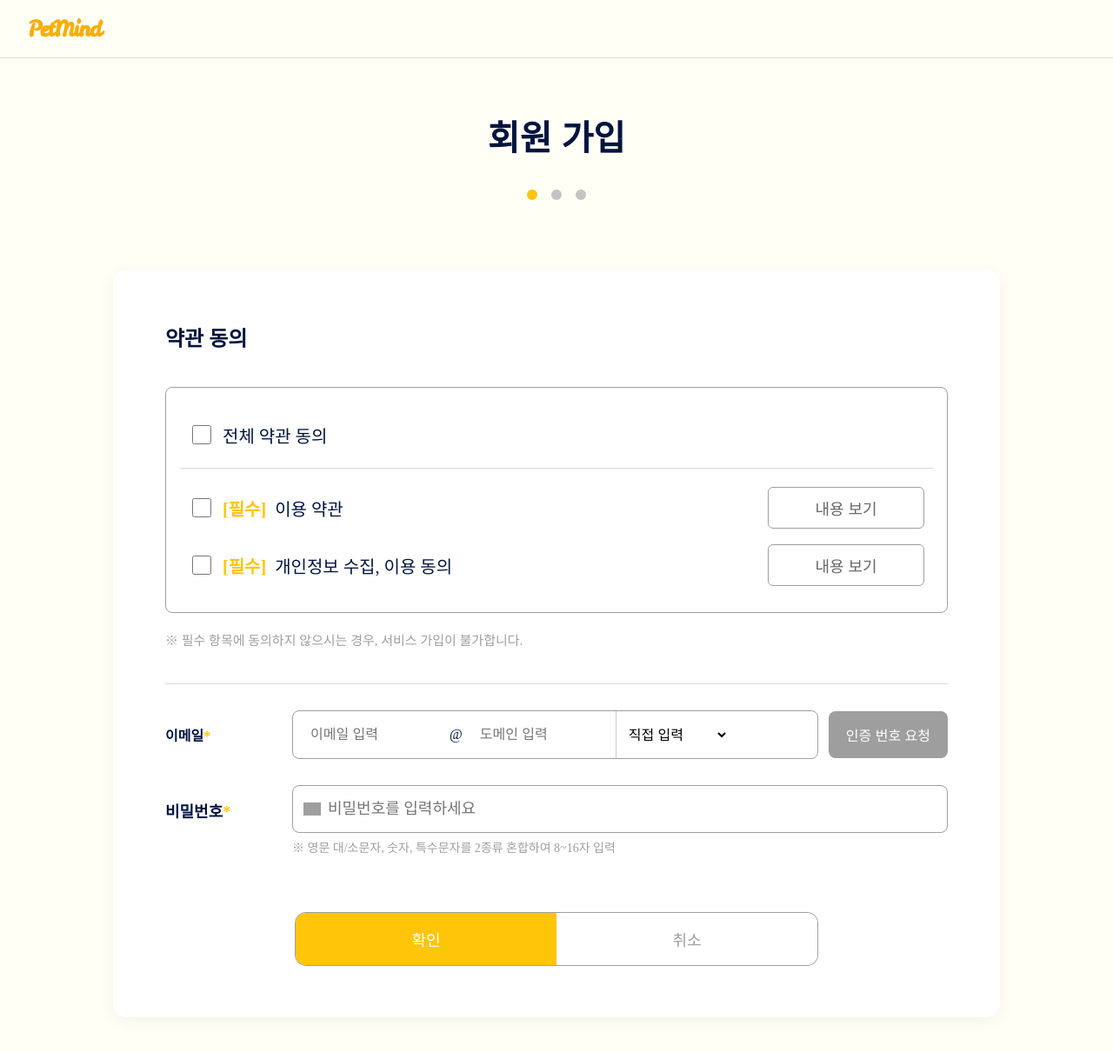
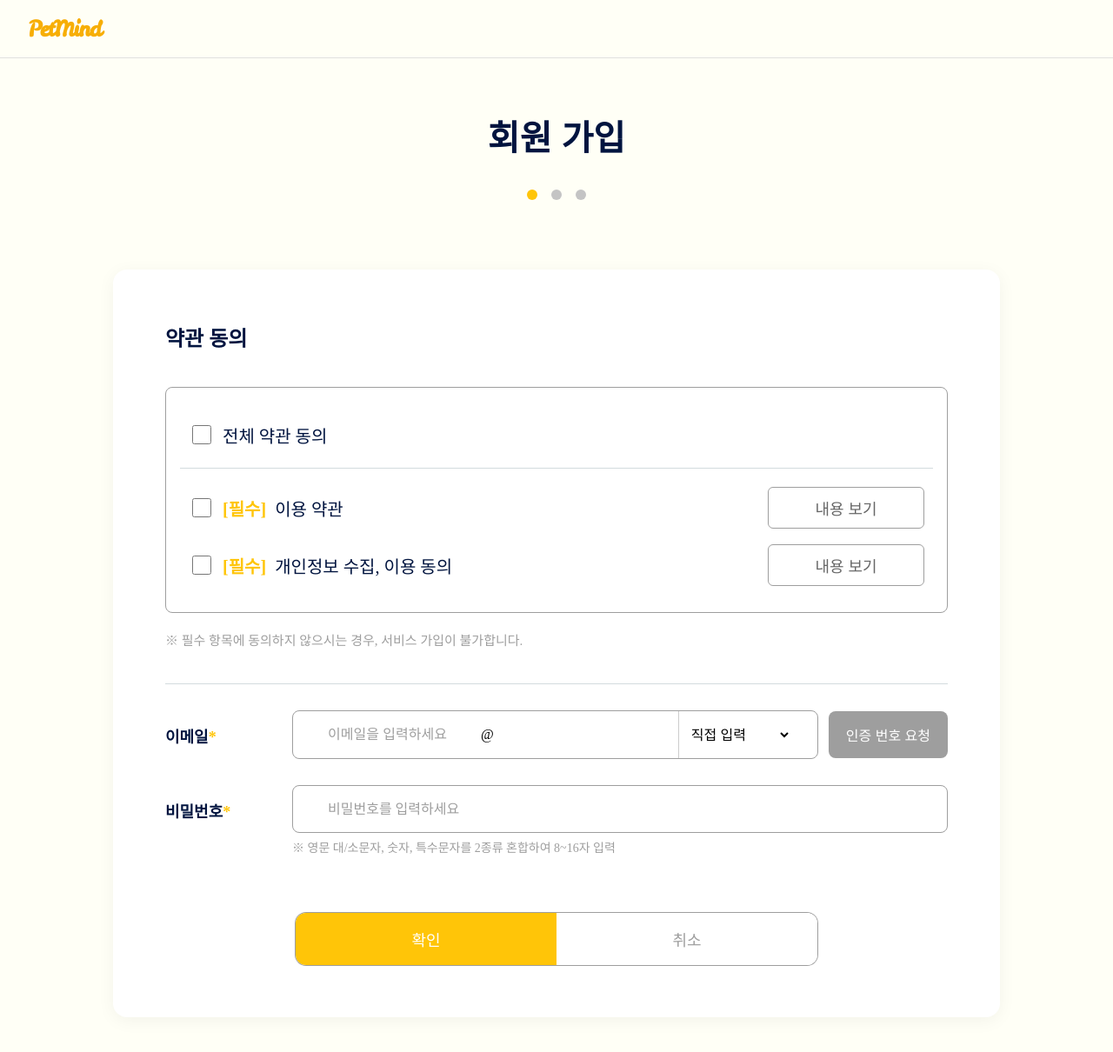
Before and after one commit to daainn/PetMind, a Django app: page /join/ in a window 1280 px wide. Shown: the top 1210 px of the page at 87% size. Run offline with Django 5.2, Linux system fonts and the light colour scheme; parts of the project's set-up code (start-up, migrations or seed data) failed here and were passed over; some web fonts are replaced; grey boxes are pictures that could not be loaded.

Commit message:
fix: email input design

```diff
--- a/web/static/css/petmind-join.css
+++ b/web/static/css/petmind-join.css
@@ -131,16 +131,7 @@ body {
 }
 
 
-.input-group label {
-  flex: 0 0 120px;
-  font-weight: bold;
-  margin-top: 16px;
-  color: #01143F;
-  margin-right: 10px;
-  text-align: left;
-  margin-top: 16px;
-}
-
+.input-group label,
 .password-group label {
   flex: 0 0 120px;
   font-size: 18px;
@@ -177,7 +168,7 @@ body {
   border: none;
   font-size: 16px;
   outline: none;
-  width: 140px;
+  width: 160px;
   background: none;
   padding: 0 8px;
   height: 100%;
@@ -195,9 +186,10 @@ body {
   background: white;
   outline: none;
   border-left: 1px solid #ccc;
-  padding: 0 10px;
+  padding: 10px;
   height: 100%;
 }
+
 
 #email-error {
   margin-left: 145px;
@@ -224,7 +216,6 @@ body {
   font-family: 'Spoqa Han Sans Neo';
   box-sizing: border-box;
   color: #01143F;
-  background-image: url('/static/img/icon-lock.svg');
   background-repeat: no-repeat;
   background-position: 12px center;
   background-size: 20px;
@@ -252,6 +243,20 @@ body {
   color: #9E9E9E;
   margin-bottom: 0;
   text-align: left;
+}
+
+input::placeholder {
+  font-size: 16px;
+  color: #9e9e9e;
+}
+
+input[type="password"]::placeholder {
+  font-size: 16px;
+  color: #9e9e9e;
+}
+
+input[type="text"] {
+  padding-left: 28px !important;
 }
 
 .helper-text {
--- a/web/templates/user/join_01.html
+++ b/web/templates/user/join_01.html
@@ -60,9 +60,10 @@
         <div class="email-field-wrapper">
           <div class="email-flex-wrap">
             <div class="email-combined" id="email-combined">
-              <input type="text" name="email_id" id="email_id" placeholder="이메일 입력" />
-              <span class="at">@</span>
-              <input type="text" name="email_domain" id="email_domain" placeholder="도메인 입력" />
+              <input type="text" name="email_id" id="email_id" placeholder="이메일을 입력하세요" />
+              <span>@</span>
+              <input type="text" name="email_domain" id="email_domain" placeholder="" />
+
               <select id="domain_selector" onchange="setEmailDomain(this.value)">
                 <option value="">직접 입력</option>
                 <option value="gmail.com">gmail.com</option>
```
Also changed, not shown: other parts of web/static/css/petmind-join.css (+14 -8 lines).
